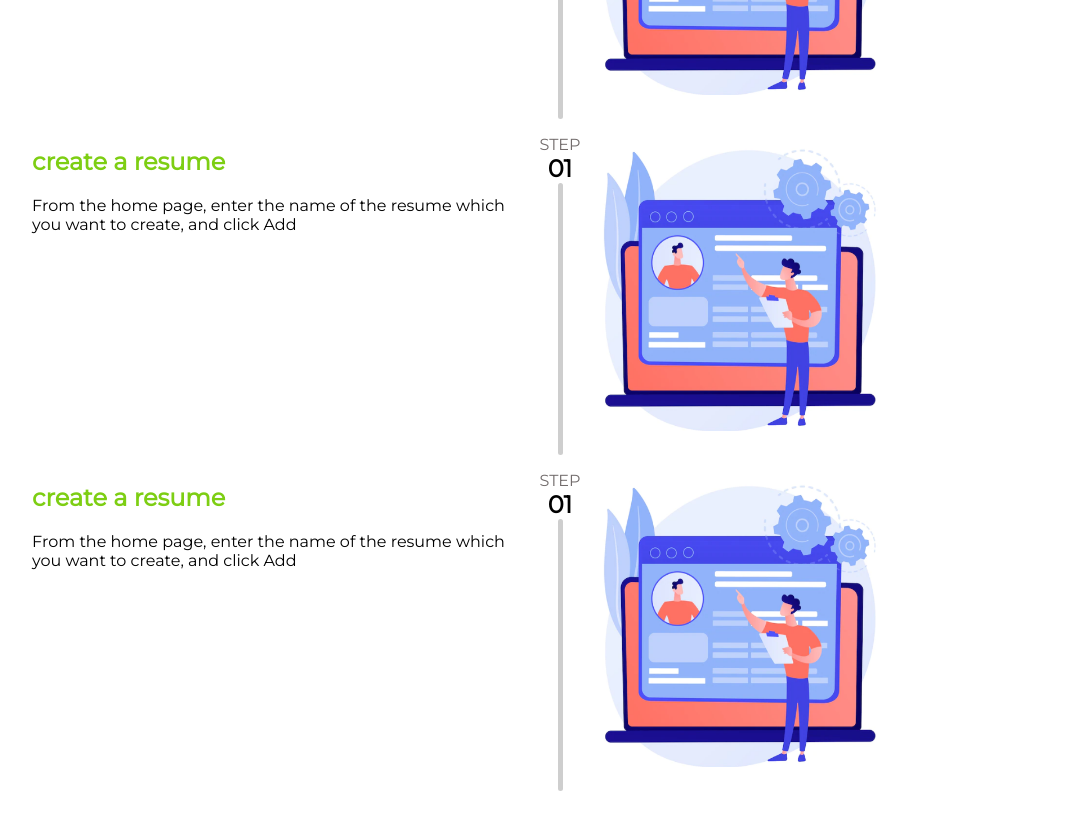
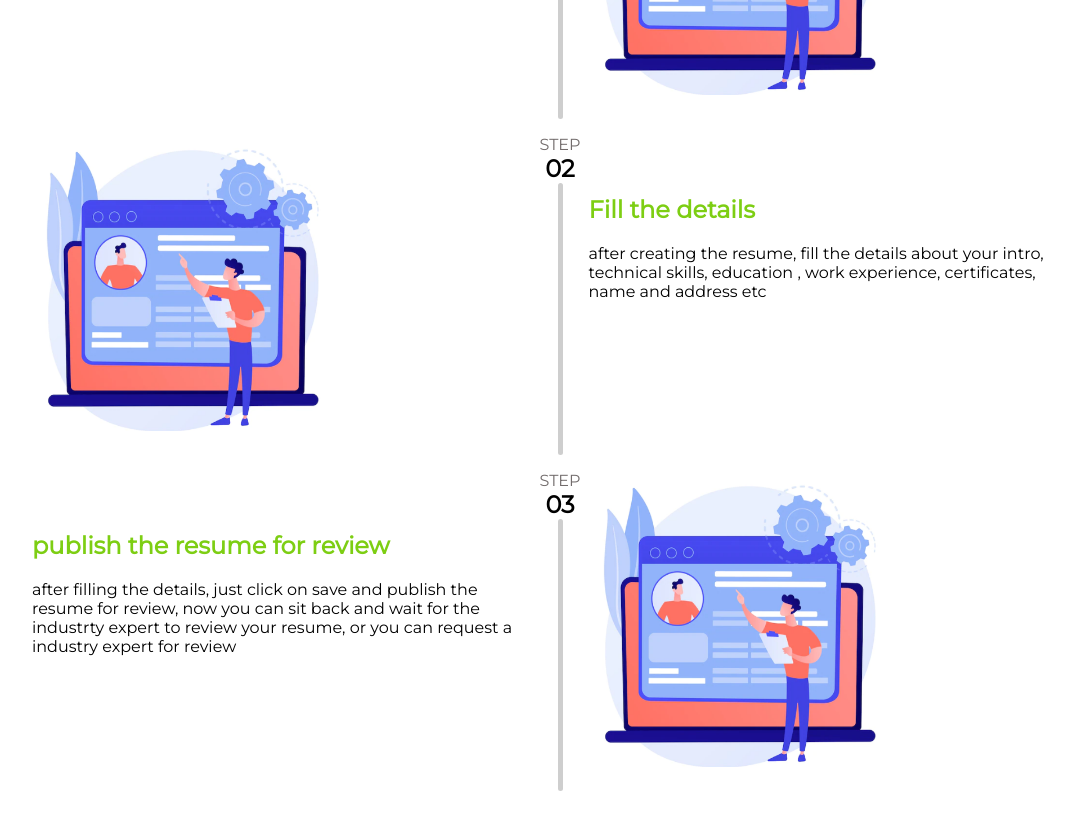
Before and after one commit to rohan2734/resume-review-and-feedback, a React (Create React App) app in the folder frontend/: page / in a window 1280 px wide. Shown: the part 1080-1910 px from the top of the page, without its empty margins (160-1234 px from the left). Built offline with nearby package versions, Linux system fonts and the light colour scheme.

Commit message:
completed how it works part -home

```diff
--- a/frontend/src/Pages/Home.js
+++ b/frontend/src/Pages/Home.js
@@ -2,6 +2,9 @@ import React from 'react';
 import styles from "./Home.module.css";
 
 import hw_create_resume from "../images/hw_create_resume.png";
+import hw_fill_resume from "../images/hw_fill_resume.png";
+import hw_upload from "../images/hw_upload.png";
+
 
 const Home = () => {
     return (
@@ -38,37 +41,41 @@ const Home = () => {
 
                 {/* step2 */}
                 <div className={styles.step_container}>
+                     <div className={styles.image_container}>
+                        <img src={hw_create_resume} className={styles.step_image} />
+                    </div>
+
+
+                    <div className={styles.step}>
+                        <p className={styles.step__subtitle}>STEP</p>
+                        <p className={styles.step__count}>02</p>
+                        <div className={styles.step__line}></div>
+                    </div>
+
                     <div className={styles.step_content}>
-                        <h2 className={styles.step_content__title}>create a resume</h2>
+                        <h2 className={styles.step_content__title}>Fill the details</h2>
                         <p className={styles.step_content__description}>
-                            From the home page, enter the name of the resume which
-                            you want to create, and click Add
+                        after creating the resume, fill the details about your intro,
+                        technical skills, education , work experience, certificates,
+                        name and address etc
+                        </p>
+                    </div>
+
+
+                </div>
+                {/* step3 */}
+                <div className={styles.step_container}>
+                    <div className={styles.step_content}>
+                        <h2 className={styles.step_content__title}>publish the resume for review</h2>
+                        <p className={styles.step_content__description}>
+                        after filling the details, just click on save and publish the resume for review, now you can sit back and wait for the industrty expert to review your resume, or you can request a
+                        industry expert for review
                         </p>
                     </div>
 
                     <div className={styles.step}>
                         <p className={styles.step__subtitle}>STEP</p>
-                        <p className={styles.step__count}>01</p>
-                        <div className={styles.step__line}></div>
-                    </div>
-                    {/* <img src={}/> */}
-                    <div className={styles.image_container}>
-                        <img src={hw_create_resume} className={styles.step_image} />
-                    </div>
-                </div>
-                {/* step3 */}
-                <div className={styles.step_container}>
-                    <div className={styles.step_content}>
-                        <h2 className={styles.step_content__title}>create a resume</h2>
-                        <p className={styles.step_content__description}>
-                            From the home page, enter the name of the resume which
-                            you want to create, and click Add
-                        </p>
-                    </div>
-
-                    <div className={styles.step}>
-                        <p className={styles.step__subtitle}>STEP</p>
-                        <p className={styles.step__count}>01</p>
+                        <p className={styles.step__count}>03</p>
                         <div className={styles.step__line}></div>
                     </div>
                     {/* <img src={}/> */}
--- a/frontend/src/Pages/Home.module.css
+++ b/frontend/src/Pages/Home.module.css
@@ -53,6 +53,7 @@
 }
 .step_content{
     width: 48%;
+    padding-top: 3rem;
 }
 .step_content__title{
     color : #7DCE13;
```
Also changed, not shown: frontend/src/images/hw_fill_resume.png (added), frontend/src/images/hw_upload.png (added).
